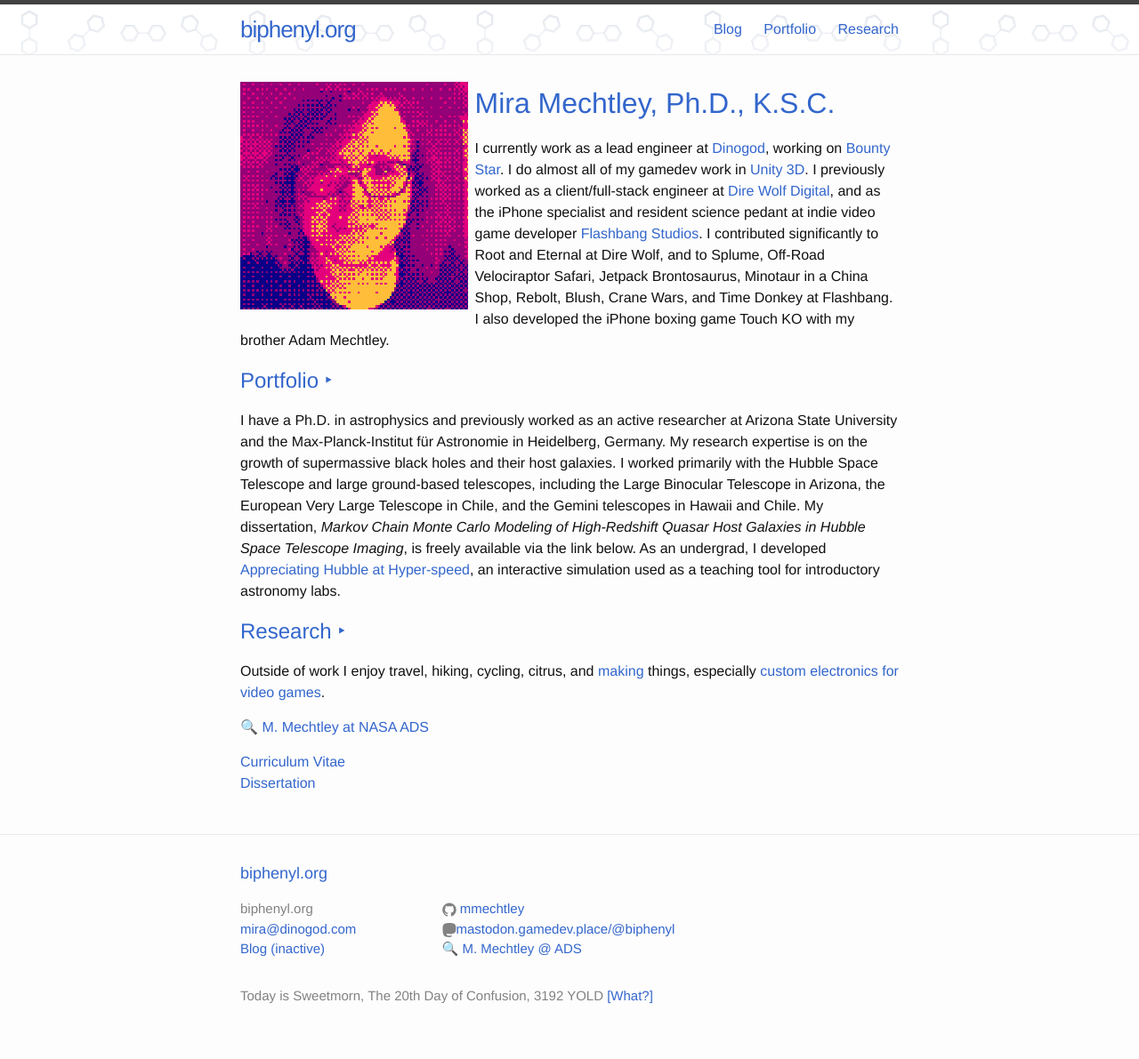
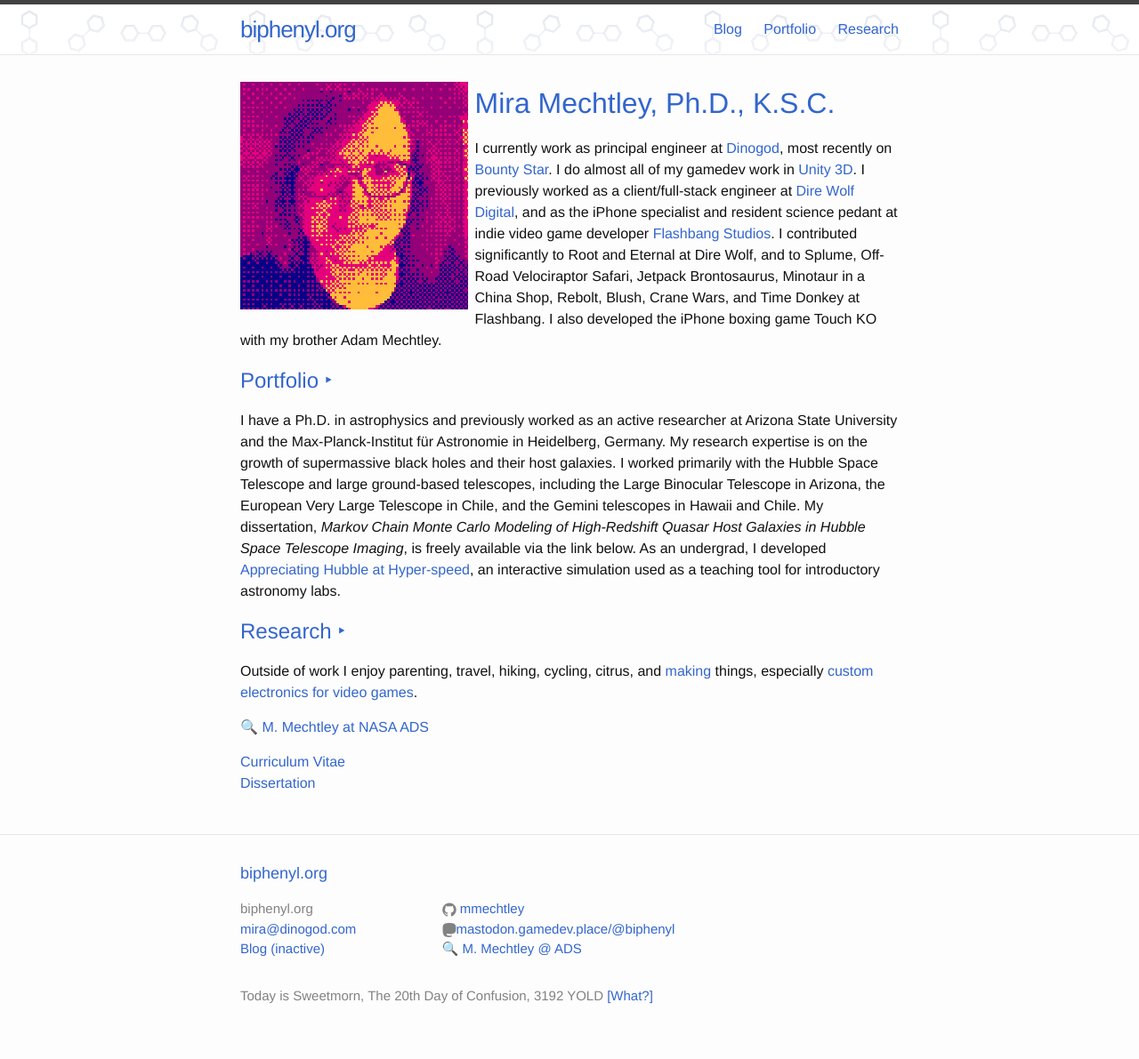
Before and after one commit to mmechtley/mmechtley.github.io, a Jekyll site: the page built from index.md, in a window 1280 px wide. Shown: the whole page at 89% size. Built offline with Jekyll 4.4.1, drawn with Linux system fonts in a browser that asks for light colours.

Commit message:
update index

```diff
--- a/index.md
+++ b/index.md
@@ -7,7 +7,7 @@
 
 # Mira Mechtley, Ph.D., K.S.C.
 
-I currently work as a lead engineer at [Dinogod](http://www.dinogod.com), working on [Bounty Star](https://store.steampowered.com/app/1497430/Bounty_Star/). I do almost all of my gamedev work in [Unity 3D](https://unity3d.com). I previously worked as a client/full-stack engineer at [Dire Wolf Digital](https://direwolfdigital.com), and as the iPhone specialist and resident science pedant at indie video game developer [Flashbang Studios](http://blurst.com/). I contributed significantly to Root and Eternal at Dire Wolf, and to Splume, Off-Road Velociraptor Safari, Jetpack Brontosaurus, Minotaur in a China Shop, Rebolt, Blush, Crane Wars, and Time Donkey at Flashbang. I also developed the iPhone boxing game Touch KO with my brother Adam Mechtley.
+I currently work as principal engineer at [Dinogod](http://www.dinogod.com), most recently on [Bounty Star](https://store.steampowered.com/app/1497430/Bounty_Star/). I do almost all of my gamedev work in [Unity 3D](https://unity3d.com). I previously worked as a client/full-stack engineer at [Dire Wolf Digital](https://direwolfdigital.com), and as the iPhone specialist and resident science pedant at indie video game developer [Flashbang Studios](http://blurst.com/). I contributed significantly to Root and Eternal at Dire Wolf, and to Splume, Off-Road Velociraptor Safari, Jetpack Brontosaurus, Minotaur in a China Shop, Rebolt, Blush, Crane Wars, and Time Donkey at Flashbang. I also developed the iPhone boxing game Touch KO with my brother Adam Mechtley.
 
 ## [Portfolio ‣]({{site.baseurl}}/portfolio)
 
@@ -15,7 +15,7 @@
 
 ## [Research ‣]({{site.baseurl}}/research)
 
-Outside of work I enjoy travel, hiking, cycling, citrus, and [making](http://makezine.com/) things, especially [custom electronics for video games]({% post_url 2009-04-03-the-power-glove-20th-anniversary-edition %}).
+Outside of work I enjoy parenting, travel, hiking, cycling, citrus, and [making](http://makezine.com/) things, especially [custom electronics for video games]({% post_url 2009-04-03-the-power-glove-20th-anniversary-edition %}).
 
 {% include icon-adsabs.html query='author:"Mechtley, M."' text="M. Mechtley at NASA ADS" %}
 [Curriculum Vitae]({{site.baseurl}}/papers/mmechtleycv.pdf)
```
